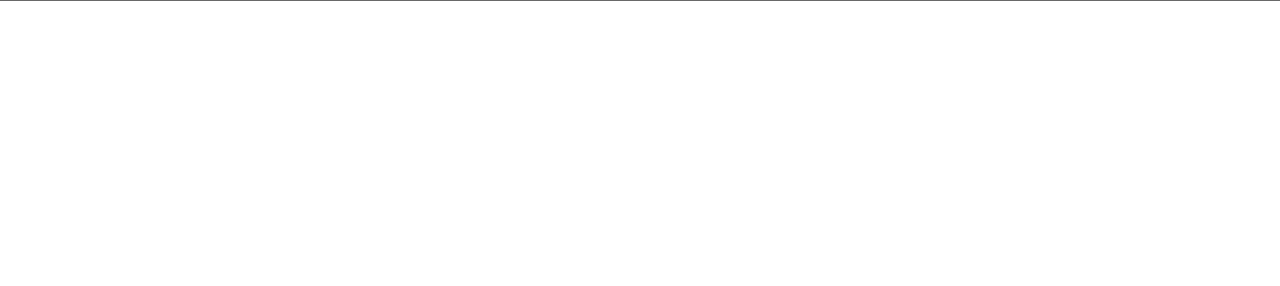
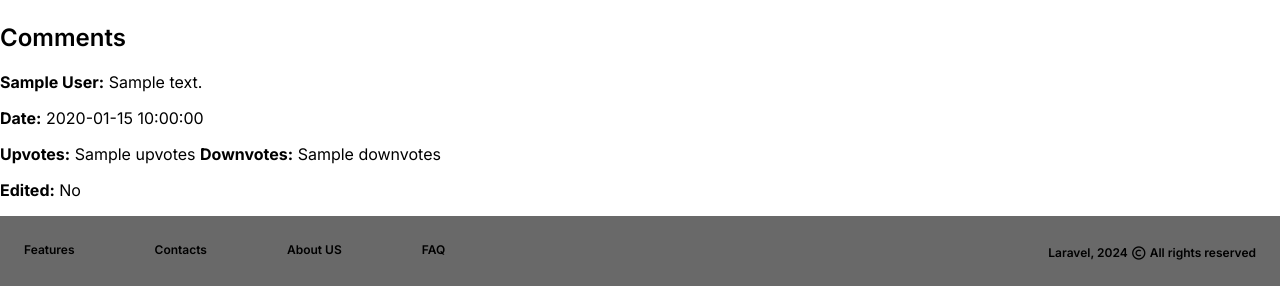
Before and after one commit to gsilva00/LBAW-Project, a Laravel app: template resources/views/pages/articlePage.blade.php in a window 1280 px wide. Shown: the part 809-1095 px from the top of the page. Before the commit the page ends 810 px from the top, so only its background shows below. Run offline with Laravel 10, Linux system fonts and the light colour scheme; the template is opened without the code that fills it: most values are stand-ins (such as "Sample title", 1, 10 or a date in 2020).

Commit message:
comments added to the articlePage.blade.php

```diff
--- a/app/Http/Controllers/ArticlePageController.php
+++ b/app/Http/Controllers/ArticlePageController.php
@@ -12,7 +12,7 @@
     {
         $user = Auth::user();
         $username = $user->username ?? 'Guest';
-        $article = ArticlePage::with(['tags', 'topic', 'author'])->findOrFail($id);
+        $article = ArticlePage::with(['tags', 'topic', 'author', 'comments'])->findOrFail($id);
         $referer = $request->headers->get('referer') ?? 'home page';
         $previousPage = $this->getPageNameFromUrl($referer);
         $previousUrl = $referer === 'home page' ? url('/') : $referer;
@@ -24,6 +24,7 @@
             'username' => $username,
             'tags' => $article->tags,
             'topic' => $article->topic,
+            'comments' => $article->comments,
             'previousPage' => $previousPage,
             'previousUrl' => $previousUrl,
             'authorDisplayName' => $authorDisplayName
--- a/resources/views/pages/articlePage.blade.php
+++ b/resources/views/pages/articlePage.blade.php
@@ -25,8 +25,16 @@
                 <span>{{ $tag->name }}</span>@if(!$loop->last), @endif
             @endforeach
         </p>
+        <p><strong>Upvotes: </strong> {{ $article->upvotes}}</p>
+        <p><strong>Downvotes: </strong> {{ $article->downvotes}}</p>
         <div class="image-box">
             <img src="https://picsum.photos/seed/picsum/200/300" alt="News Image" width="200" height="300">
         </div>
+        <div class="comments-section">
+            <h2>Comments</h2>
+            @foreach($comments as $comment)
+                @include('partials.comment', ['comment' => $comment])
+            @endforeach
+        </div>
     </div>
 @endsection
--- /dev/null
+++ b/resources/views/partials/comment.blade.php
@@ -0,0 +1,6 @@
+<div class="comment">
+    <p><strong>{{ $comment->author->display_name }}:</strong> {{ $comment->content }}</p>
+    <p><strong>Date:</strong> {{ $comment->cmt_date }}</p>
+    <p><strong>Upvotes:</strong> {{ $comment->upvotes }} <strong>Downvotes:</strong> {{ $comment->downvotes }}</p>
+    <p><strong>Edited:</strong> {{ $comment->is_edited ? 'Yes' : 'No' }}</p>
+</div>
```
